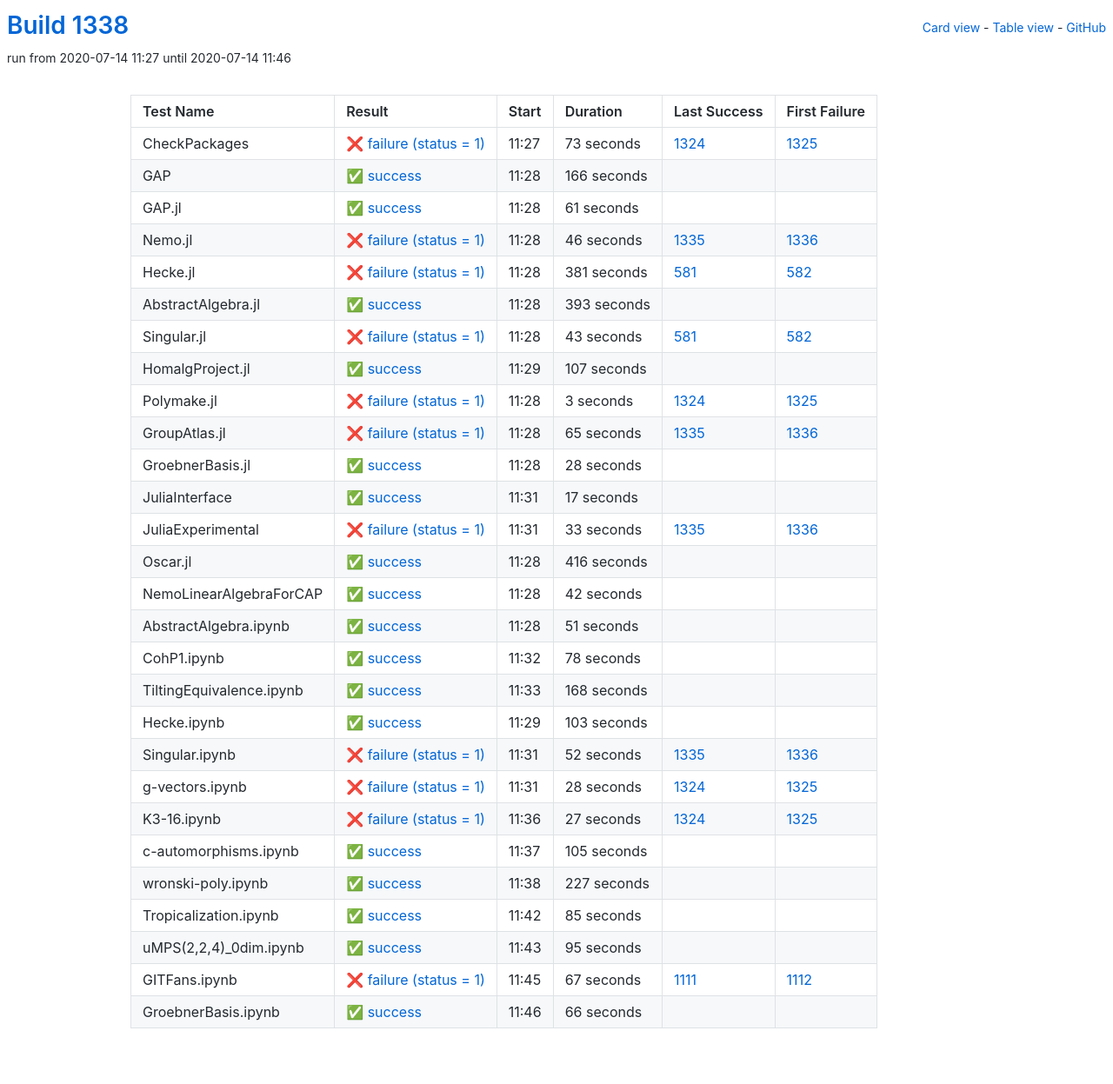
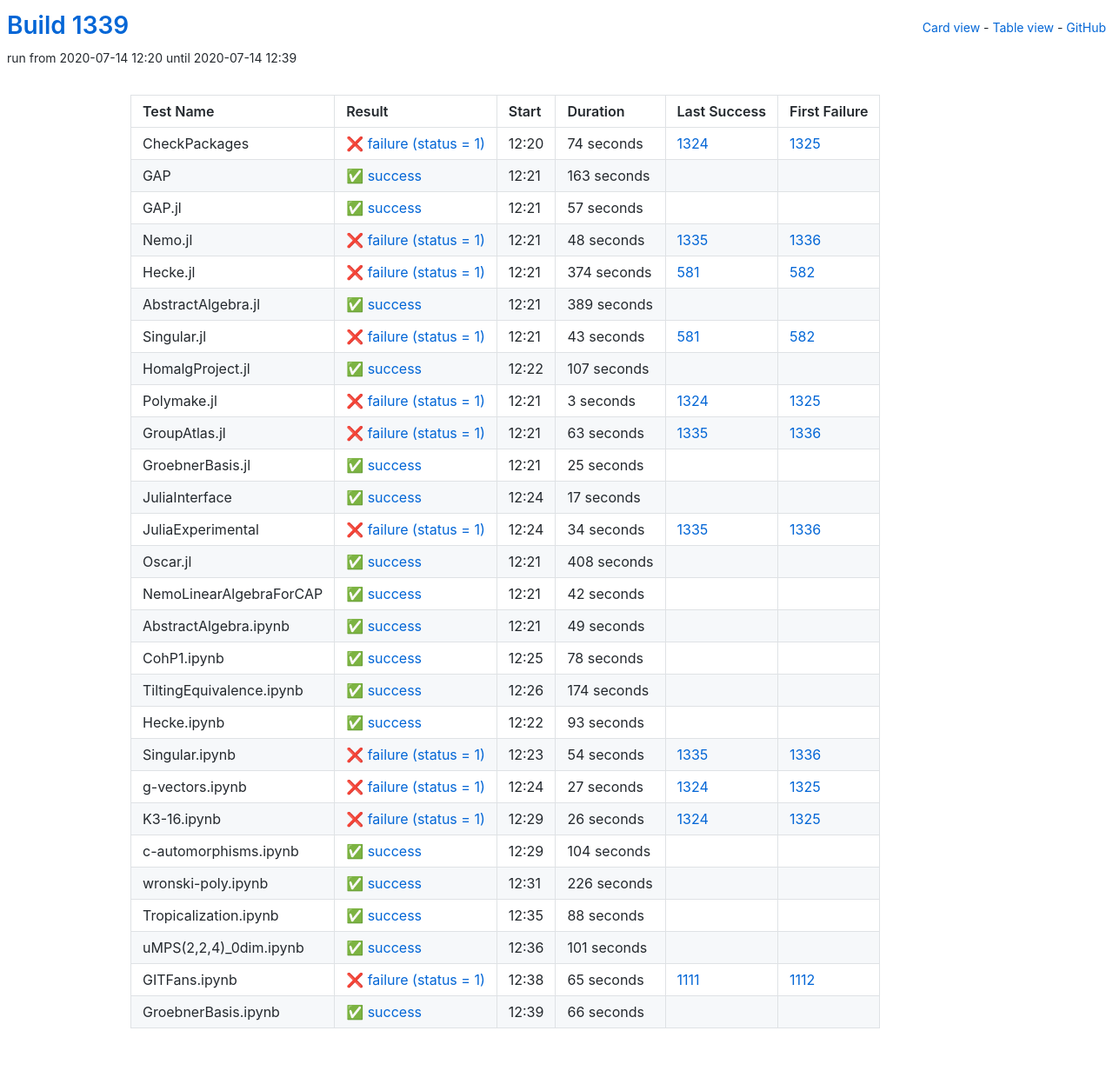
Before and after one commit to oscar-system/oscar-ci-status-1.4, a Jekyll site: the page built from table.html, in a window 1280 px wide. Shown: the whole page at 87% size. Built offline with Jekyll 4.4.1, drawn with Linux system fonts in a browser that asks for light colours.

Commit message:
Build #1339

```diff
--- a/_data/ci.yml
+++ b/_data/ci.yml
@@ -1,6 +1,6 @@
 ---
-build: 1338
-build_url: https://oscarci.mathematik.uni-kl.de/job/oscar-julia-1.4/1338/
+build: 1339
+build_url: https://oscarci.mathematik.uni-kl.de/job/oscar-julia-1.4/1339/
 job: oscar-julia-1.4
 organization: oscar-system
 repo: oscar-ci-status-1.4
@@ -8,80 +8,80 @@ repourl: https://github.com/oscar-system/oscar-ci-status-1.4
 tests:
 - name: CheckPackages
   id: checkpackages
-  log: https://oscarci.mathematik.uni-kl.de/job/oscar-julia-1.4/1338/artifact/logs/build-1338/CheckPackages.log
-  start: 2020-07-14 11:27
+  log: https://oscarci.mathematik.uni-kl.de/job/oscar-julia-1.4/1339/artifact/logs/build-1339/CheckPackages.log
+  start: 2020-07-14 12:20
   success: false
   exitcode: 1
   status: failure
-  duration: 73
+  duration: 74
   last_success: 1324
   last_success_url: https://oscarci.mathematik.uni-kl.de/job/oscar-julia-1.4/1324/
   first_failure: 1325
   first_failure_url: https://oscarci.mathematik.uni-kl.de/job/oscar-julia-1.4/1325/
 - name: GAP
   id: gap
-  log: https://oscarci.mathematik.uni-kl.de/job/oscar-julia-1.4/1338/artifact/logs/build-1338/GAP.log
-  start: 2020-07-14 11:28
+  log: https://oscarci.mathematik.uni-kl.de/job/oscar-julia-1.4/1339/artifact/logs/build-1339/GAP.log
+  start: 2020-07-14 12:21
   success: true
   exitcode: 0
   status: success
-  duration: 166
+  duration: 163
   last_success: false
   last_success_url:
   first_failure: false
   first_failure_url:
 - name: GAP.jl
   id: gap-jl
-  log: https://oscarci.mathematik.uni-kl.de/job/oscar-julia-1.4/1338/artifact/logs/build-1338/GAP.jl.log
-  start: 2020-07-14 11:28
+  log: https://oscarci.mathematik.uni-kl.de/job/oscar-julia-1.4/1339/artifact/logs/build-1339/GAP.jl.log
+  start: 2020-07-14 12:21
   success: true
   exitcode: 0
   status: success
-  duration: 61
+  duration: 57
   last_success: false
   last_success_url:
   first_failure: false
   first_failure_url:
 - name: Nemo.jl
   id: nemo-jl
-  log: https://oscarci.mathematik.uni-kl.de/job/oscar-julia-1.4/1338/artifact/logs/build-1338/Nemo.jl.log
-  start: 2020-07-14 11:28
+  log: https://oscarci.mathematik.uni-kl.de/job/oscar-julia-1.4/1339/artifact/logs/build-1339/Nemo.jl.log
+  start: 2020-07-14 12:21
   success: false
   exitcode: 1
   status: failure
-  duration: 46
+  duration: 48
   last_success: 1335
   last_success_url: https://oscarci.mathematik.uni-kl.de/job/oscar-julia-1.4/1335/
   first_failure: 1336
   first_failure_url: https://oscarci.mathematik.uni-kl.de/job/oscar-julia-1.4/1336/
 - name: Hecke.jl
   id: hecke-jl
-  log: https://oscarci.mathematik.uni-kl.de/job/oscar-julia-1.4/1338/artifact/logs/build-1338/Hecke.jl.log
-  start: 2020-07-14 11:28
+  log: https://oscarci.mathematik.uni-kl.de/job/oscar-julia-1.4/1339/artifact/logs/build-1339/Hecke.jl.log
+  start: 2020-07-14 12:21
   success: false
   exitcode: 1
   status: failure
-  duration: 381
+  duration: 374
   last_success: 581
   last_success_url: https://oscarci.mathematik.uni-kl.de/job/oscar-julia-1.4/581/
   first_failure: 582
   first_failure_url: https://oscarci.mathematik.uni-kl.de/job/oscar-julia-1.4/582/
 - name: AbstractAlgebra.jl
   id: abstractalgebra-jl
-  log: https://oscarci.mathematik.uni-kl.de/job/oscar-julia-1.4/1338/artifact/logs/build-1338/AbstractAlgebra.jl.log
-  start: 2020-07-14 11:28
+  log: https://oscarci.mathematik.uni-kl.de/job/oscar-julia-1.4/1339/artifact/logs/build-1339/AbstractAlgebra.jl.log
+  start: 2020-07-14 12:21
   success: true
   exitcode: 0
   status: success
-  duration: 393
+  duration: 389
   last_success: false
   last_success_url:
   first_failure: false
   first_failure_url:
 - name: Singular.jl
   id: singular-jl
-  log: https://oscarci.mathematik.uni-kl.de/job/oscar-julia-1.4/1338/artifact/logs/build-1338/Singular.jl.log
-  start: 2020-07-14 11:28
+  log: https://oscarci.mathematik.uni-kl.de/job/oscar-julia-1.4/1339/artifact/logs/build-1339/Singular.jl.log
+  start: 2020-07-14 12:21
   success: false
   exitcode: 1
   status: failure
@@ -92,8 +92,8 @@ tests:
   first_failure_url: https://oscarci.mathematik.uni-kl.de/job/oscar-julia-1.4/582/
 - name: HomalgProject.jl
   id: homalgproject-jl
-  log: https://oscarci.mathematik.uni-kl.de/job/oscar-julia-1.4/1338/artifact/logs/build-1338/HomalgProject.jl.log
-  start: 2020-07-14 11:29
+  log: https://oscarci.mathematik.uni-kl.de/job/oscar-julia-1.4/1339/artifact/logs/build-1339/HomalgProject.jl.log
+  start: 2020-07-14 12:22
   success: true
   exitcode: 0
   status: success
@@ -104,8 +104,8 @@ tests:
   first_failure_url:
 - name: Polymake.jl
   id: polymake-jl
-  log: https://oscarci.mathematik.uni-kl.de/job/oscar-julia-1.4/1338/artifact/logs/build-1338/Polymake.jl.log
-  start: 2020-07-14 11:28
+  log: https://oscarci.mathematik.uni-kl.de/job/oscar-julia-1.4/1339/artifact/logs/build-1339/Polymake.jl.log
+  start: 2020-07-14 12:21
   success: false
   exitcode: 1
   status: failure
@@ -116,32 +116,32 @@ tests:
   first_failure_url: https://oscarci.mathematik.uni-kl.de/job/oscar-julia-1.4/1325/
 - name: GroupAtlas.jl
   id: groupatlas-jl
-  log: https://oscarci.mathematik.uni-kl.de/job/oscar-julia-1.4/1338/artifact/logs/build-1338/GroupAtlas.jl.log
-  start: 2020-07-14 11:28
+  log: https://oscarci.mathematik.uni-kl.de/job/oscar-julia-1.4/1339/artifact/logs/build-1339/GroupAtlas.jl.log
+  start: 2020-07-14 12:21
   success: false
   exitcode: 1
   status: failure
-  duration: 65
+  duration: 63
   last_success: 1335
   last_success_url: https://oscarci.mathematik.uni-kl.de/job/oscar-julia-1.4/1335/
   first_failure: 1336
   first_failure_url: https://oscarci.mathematik.uni-kl.de/job/oscar-julia-1.4/1336/
 - name: GroebnerBasis.jl
   id: groebnerbasis-jl
-  log: https://oscarci.mathematik.uni-kl.de/job/oscar-julia-1.4/1338/artifact/logs/build-1338/GroebnerBasis.jl.log
-  start: 2020-07-14 11:28
+  log: https://oscarci.mathematik.uni-kl.de/job/oscar-julia-1.4/1339/artifact/logs/build-1339/GroebnerBasis.jl.log
+  start: 2020-07-14 12:21
   success: true
   exitcode: 0
   status: success
-  duration: 28
+  duration: 25
   last_success: false
   last_success_url:
   first_failure: false
   first_failure_url:
 - name: JuliaInterface
   id: juliainterface
-  log: https://oscarci.mathematik.uni-kl.de/job/oscar-julia-1.4/1338/artifact/logs/build-1338/JuliaInterface.log
-  start: 2020-07-14 11:31
+  log: https://oscarci.mathematik.uni-kl.de/job/oscar-julia-1.4/1339/artifact/logs/build-1339/JuliaInterface.log
+  start: 2020-07-14 12:24
   success: true
   exitcode: 0
   status: success
@@ -152,32 +152,32 @@ tests:
   first_failure_url:
 - name: JuliaExperimental
   id: juliaexperimental
-  log: https://oscarci.mathematik.uni-kl.de/job/oscar-julia-1.4/1338/artifact/logs/build-1338/JuliaExperimental.log
-  start: 2020-07-14 11:31
+  log: https://oscarci.mathematik.uni-kl.de/job/oscar-julia-1.4/1339/artifact/logs/build-1339/JuliaExperimental.log
+  start: 2020-07-14 12:24
   success: false
   exitcode: 1
   status: failure
-  duration: 33
+  duration: 34
   last_success: 1335
   last_success_url: https://oscarci.mathematik.uni-kl.de/job/oscar-julia-1.4/1335/
   first_failure: 1336
   first_failure_url: https://oscarci.mathematik.uni-kl.de/job/oscar-julia-1.4/1336/
 - name: Oscar.jl
   id: oscar-jl
-  log: https://oscarci.mathematik.uni-kl.de/job/oscar-julia-1.4/1338/artifact/logs/build-1338/Oscar.jl.log
-  start: 2020-07-14 11:28
+  log: https://oscarci.mathematik.uni-kl.de/job/oscar-julia-1.4/1339/artifact/logs/build-1339/Oscar.jl.log
+  start: 2020-07-14 12:21
   success: true
   exitcode: 0
   status: success
-  duration: 416
+  duration: 408
   last_success: false
   last_success_url:
   first_failure: false
   first_failure_url:
 - name: NemoLinearAlgebraForCAP
   id: nemolinearalgebraforcap
-  log: https://oscarci.mathematik.uni-kl.de/job/oscar-julia-1.4/1338/artifact/logs/build-1338/NemoLinearAlgebraForCAP.log
-  start: 2020-07-14 11:28
+  log: https://oscarci.mathematik.uni-kl.de/job/oscar-julia-1.4/1339/artifact/logs/build-1339/NemoLinearAlgebraForCAP.log
+  start: 2020-07-14 12:21
   success: true
   exitcode: 0
   status: success
@@ -188,20 +188,20 @@ tests:
   first_failure_url:
 - name: AbstractAlgebra.ipynb
   id: abstractalgebra-ipynb
-  log: https://oscarci.mathematik.uni-kl.de/job/oscar-julia-1.4/1338/artifact/logs/build-1338/AbstractAlgebra.ipynb.log
-  start: 2020-07-14 11:28
+  log: https://oscarci.mathematik.uni-kl.de/job/oscar-julia-1.4/1339/artifact/logs/build-1339/AbstractAlgebra.ipynb.log
+  start: 2020-07-14 12:21
   success: true
   exitcode: 0
   status: success
-  duration: 51
+  duration: 49
   last_success: false
   last_success_url:
   first_failure: false
   first_failure_url:
 - name: CohP1.ipynb
   id: cohp1-ipynb
-  log: https://oscarci.mathematik.uni-kl.de/job/oscar-julia-1.4/1338/artifact/logs/build-1338/CohP1.ipynb.log
-  start: 2020-07-14 11:32
+  log: https://oscarci.mathematik.uni-kl.de/job/oscar-julia-1.4/1339/artifact/logs/build-1339/CohP1.ipynb.log
+  start: 2020-07-14 12:25
   success: true
   exitcode: 0
   status: success
@@ -212,56 +212,44 @@ tests:
   first_failure_url:
 - name: TiltingEquivalence.ipynb
   id: tiltingequivalence-ipynb
-  log: https://oscarci.mathematik.uni-kl.de/job/oscar-julia-1.4/1338/artifact/logs/build-1338/TiltingEquivalence.ipynb.log
-  start: 2020-07-14 11:33
+  log: https://oscarci.mathematik.uni-kl.de/job/oscar-julia-1.4/1339/artifact/logs/build-1339/TiltingEquivalence.ipynb.log
+  start: 2020-07-14 12:26
   success: true
   exitcode: 0
   status: success
-  duration: 168
+  duration: 174
   last_success: false
   last_success_url:
   first_failure: false
   first_failure_url:
 - name: Hecke.ipynb
   id: hecke-ipynb
-  log: https://oscarci.mathematik.uni-kl.de/job/oscar-julia-1.4/1338/artifact/logs/build-1338/Hecke.ipynb.log
-  start: 2020-07-14 11:29
+  log: https://oscarci.mathematik.uni-kl.de/job/oscar-julia-1.4/1339/artifact/logs/build-1339/Hecke.ipynb.log
+  start: 2020-07-14 12:22
   success: true
   exitcode: 0
   status: success
-  duration: 103
+  duration: 93
   last_success: false
   last_success_url:
   first_failure: false
   first_failure_url:
 - name: Singular.ipynb
   id: singular-ipynb
-  log: https://oscarci.mathematik.uni-kl.de/job/oscar-julia-1.4/1338/artifact/logs/build-1338/Singular.ipynb.log
-  start: 2020-07-14 11:31
+  log: https://oscarci.mathematik.uni-kl.de/job/oscar-julia-1.4/1339/artifact/logs/build-1339/Singular.ipynb.log
+  start: 2020-07-14 12:23
   success: false
   exitcode: 1
   status: failure
-  duration: 52
+  duration: 54
   last_success: 1335
   last_success_url: https://oscarci.mathematik.uni-kl.de/job/oscar-julia-1.4/1335/
   first_failure: 1336
   first_failure_url: https://oscarci.mathematik.uni-kl.de/job/oscar-julia-1.4/1336/
 - name: g-vectors.ipynb
   id: g-vectors-ipynb
-  log: https://oscarci.mathematik.uni-kl.de/job/oscar-julia-1.4/1338/artifact/logs/build-1338/g-vectors.ipynb.log
-  start: 2020-07-14 11:31
-  success: false
-  exitcode: 1
-  status: failure
-  duration: 28
-  last_success: 1324
-  last_success_url: https://oscarci.mathematik.uni-kl.de/job/oscar-julia-1.4/1324/
-  first_failure: 1325
-  first_failure_url: https://oscarci.mathematik.uni-kl.de/job/oscar-julia-1.4/1325/
-- name: K3-16.ipynb
-  id: k3-16-ipynb
-  log: https://oscarci.mathematik.uni-kl.de/job/oscar-julia-1.4/1338/artifact/logs/build-1338/K3-16.ipynb.log
-  start: 2020-07-14 11:36
+  log: https://oscarci.mathematik.uni-kl.de/job/oscar-julia-1.4/1339/artifact/logs/build-1339/g-vectors.ipynb.log
+  start: 2020-07-14 12:24
   success: false
   exitcode: 1
   status: failure
@@ -270,70 +258,82 @@ tests:
   last_success_url: https://oscarci.mathematik.uni-kl.de/job/oscar-julia-1.4/1324/
   first_failure: 1325
   first_failure_url: https://oscarci.mathematik.uni-kl.de/job/oscar-julia-1.4/1325/
+- name: K3-16.ipynb
+  id: k3-16-ipynb
+  log: https://oscarci.mathematik.uni-kl.de/job/oscar-julia-1.4/1339/artifact/logs/build-1339/K3-16.ipynb.log
+  start: 2020-07-14 12:29
+  success: false
+  exitcode: 1
+  status: failure
+  duration: 26
+  last_success: 1324
+  last_success_url: https://oscarci.mathematik.uni-kl.de/job/oscar-julia-1.4/1324/
+  first_failure: 1325
+  first_failure_url: https://oscarci.mathematik.uni-kl.de/job/oscar-julia-1.4/1325/
 - name: c-automorphisms.ipynb
   id: c-automorphisms-ipynb
-  log: https://oscarci.mathematik.uni-kl.de/job/oscar-julia-1.4/1338/artifact/logs/build-1338/c-automorphisms.ipynb.log
-  start: 2020-07-14 11:37
+  log: https://oscarci.mathematik.uni-kl.de/job/oscar-julia-1.4/1339/artifact/logs/build-1339/c-automorphisms.ipynb.log
+  start: 2020-07-14 12:29
   success: true
   exitcode: 0
   status: success
-  duration: 105
+  duration: 104
   last_success: false
   last_success_url:
   first_failure: false
   first_failure_url:
 - name: wronski-poly.ipynb
   id: wronski-poly-ipynb
-  log: https://oscarci.mathematik.uni-kl.de/job/oscar-julia-1.4/1338/artifact/logs/build-1338/wronski-poly.ipynb.log
-  start: 2020-07-14 11:38
+  log: https://oscarci.mathematik.uni-kl.de/job/oscar-julia-1.4/1339/artifact/logs/build-1339/wronski-poly.ipynb.log
+  start: 2020-07-14 12:31
   success: true
   exitcode: 0
   status: success
-  duration: 227
+  duration: 226
   last_success: false
   last_success_url:
   first_failure: false
   first_failure_url:
 - name: Tropicalization.ipynb
   id: tropicalization-ipynb
-  log: https://oscarci.mathematik.uni-kl.de/job/oscar-julia-1.4/1338/artifact/logs/build-1338/Tropicalization.ipynb.log
-  start: 2020-07-14 11:42
+  log: https://oscarci.mathematik.uni-kl.de/job/oscar-julia-1.4/1339/artifact/logs/build-1339/Tropicalization.ipynb.log
+  start: 2020-07-14 12:35
   success: true
   exitcode: 0
   status: success
-  duration: 85
+  duration: 88
   last_success: false
   last_success_url:
   first_failure: false
   first_failure_url:
 - name: uMPS(2,2,4)_0dim.ipynb
   id: umps-2-2-4-0dim-ipynb
-  log: https://oscarci.mathematik.uni-kl.de/job/oscar-julia-1.4/1338/artifact/logs/build-1338/uMPS-2-2-4-_0dim.ipynb.log
-  start: 2020-07-14 11:43
+  log: https://oscarci.mathematik.uni-kl.de/job/oscar-julia-1.4/1339/artifact/logs/build-1339/uMPS-2-2-4-_0dim.ipynb.log
+  start: 2020-07-14 12:36
   success: true
   exitcode: 0
   status: success
-  duration: 95
+  duration: 101
   last_success: false
   last_success_url:
   first_failure: false
   first_failure_url:
 - name: GITFans.ipynb
   id: gitfans-ipynb
-  log: https://oscarci.mathematik.uni-kl.de/job/oscar-julia-1.4/1338/artifact/logs/build-1338/GITFans.ipynb.log
-  start: 2020-07-14 11:45
+  log: https://oscarci.mathematik.uni-kl.de/job/oscar-julia-1.4/1339/artifact/logs/build-1339/GITFans.ipynb.log
+  start: 2020-07-14 12:38
   success: false
   exitcode: 1
   status: failure
-  duration: 67
+  duration: 65
   last_success: 1111
   last_success_url: https://oscarci.mathematik.uni-kl.de/job/oscar-julia-1.4/1111/
   first_failure: 1112
   first_failure_url: https://oscarci.mathematik.uni-kl.de/job/oscar-julia-1.4/1112/
 - name: GroebnerBasis.ipynb
   id: groebnerbasis-ipynb
-  log: https://oscarci.mathematik.uni-kl.de/job/oscar-julia-1.4/1338/artifact/logs/build-1338/GroebnerBasis.ipynb.log
-  start: 2020-07-14 11:46
+  log: https://oscarci.mathematik.uni-kl.de/job/oscar-julia-1.4/1339/artifact/logs/build-1339/GroebnerBasis.ipynb.log
+  start: 2020-07-14 12:39
   success: true
   exitcode: 0
   status: success
```
Also changed, not shown: README.md.
